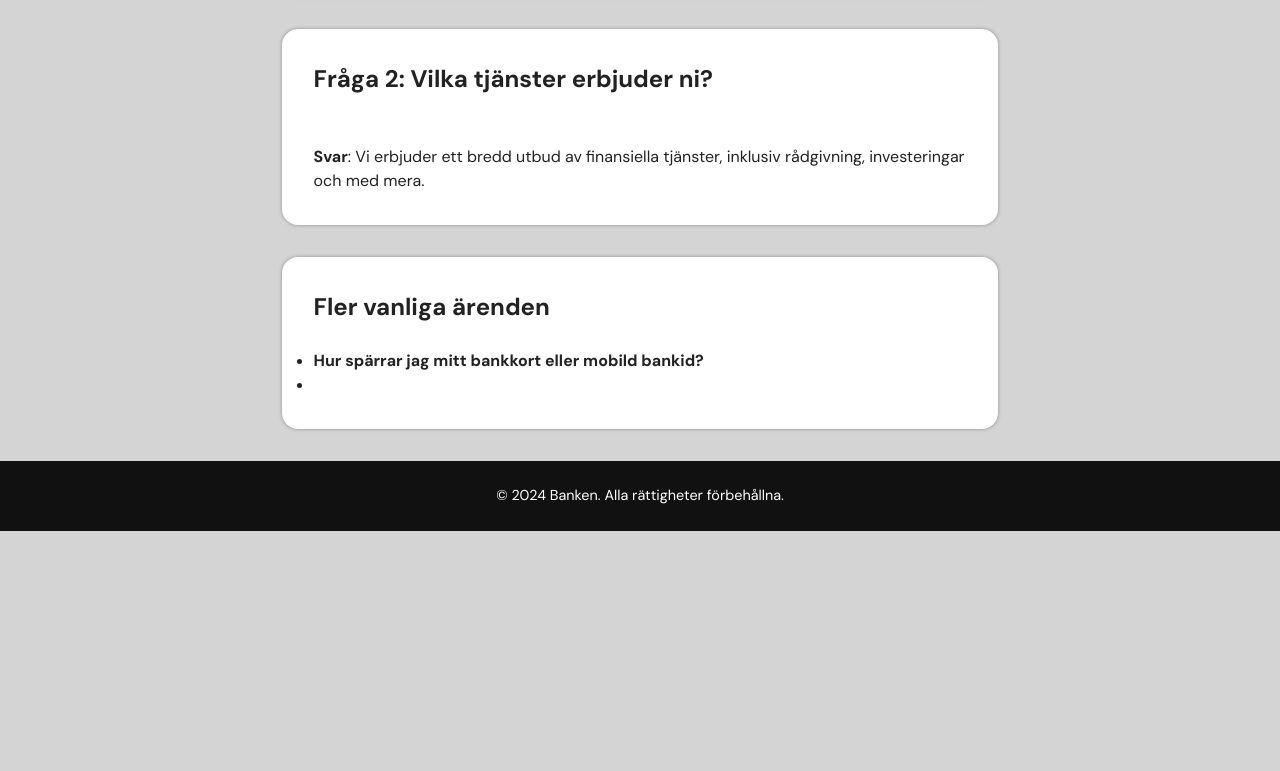
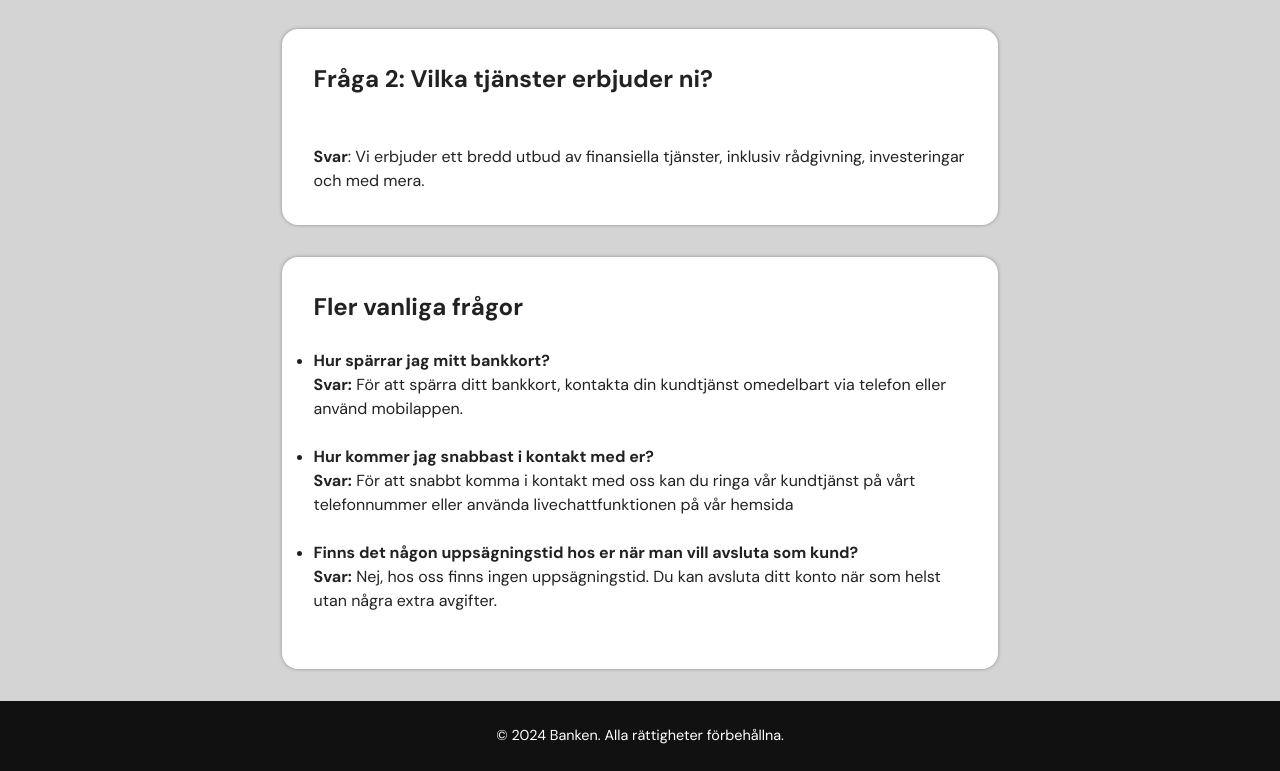
Before and after one commit to ErikTP/bank-website-demo, a plain HTML site: page faq.html in a window 1280 px wide. Shown: the part 479-1250 px from the top of the page. Before the commit the page ends 1010 px from the top, so only its background shows below. Drawn offline with Linux system fonts and the light colour scheme.

Commit message:
fix i FAQ

```diff
--- a/faq.html
+++ b/faq.html
@@ -51,14 +51,15 @@
                 <p><strong>Svar</strong>: Vi erbjuder ett bredd utbud av finansiella tjänster, inklusiv rådgivning, investeringar och med mera.</p>
                 </div>
                 <div class="box">
-                    <h2>Fler vanliga ärenden</h2><br>
+                    <h2>Fler vanliga frågor</h2><br>
                     <ul>
-                                <li><b>Hur spärrar jag mitt bankkort eller mobild bankid?</b></li>
-                                <li>
+                                <li><b>Hur spärrar jag mitt bankkort?</b></li>
+                                <strong>Svar:</strong> För att spärra ditt bankkort, kontakta din kundtjänst omedelbart via telefon eller använd mobilappen. </p>
 
+                                <li><b>Hur kommer jag snabbast i kontakt med er?</b></li>
+                                <strong> Svar:</strong> För att snabbt komma i kontakt med oss kan du ringa vår kundtjänst på vårt telefonnummer eller använda livechattfunktionen på vår hemsida </p>
 
-
-                                </li>
+                                <li><b>Finns det någon uppsägningstid hos er när man vill avsluta som kund?</b></li><strong> Svar:</strong> Nej, hos oss finns ingen uppsägningstid. Du kan avsluta ditt konto när som helst utan några extra avgifter. </p>
                     </ul>
                 </div>
 
```
